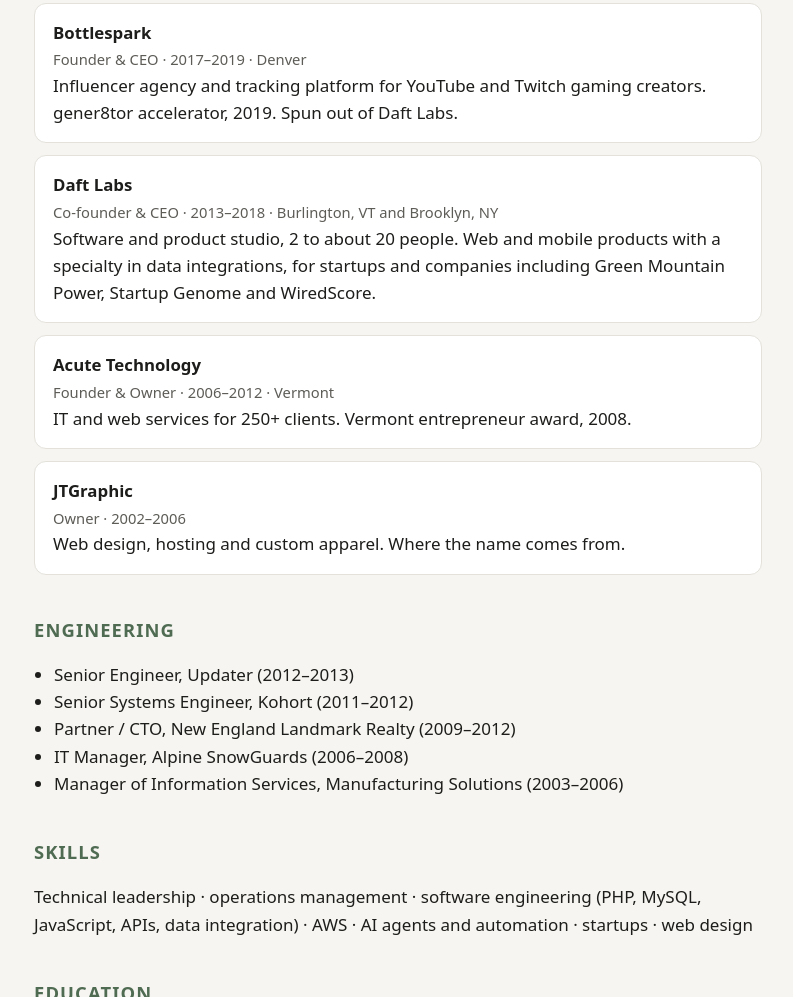
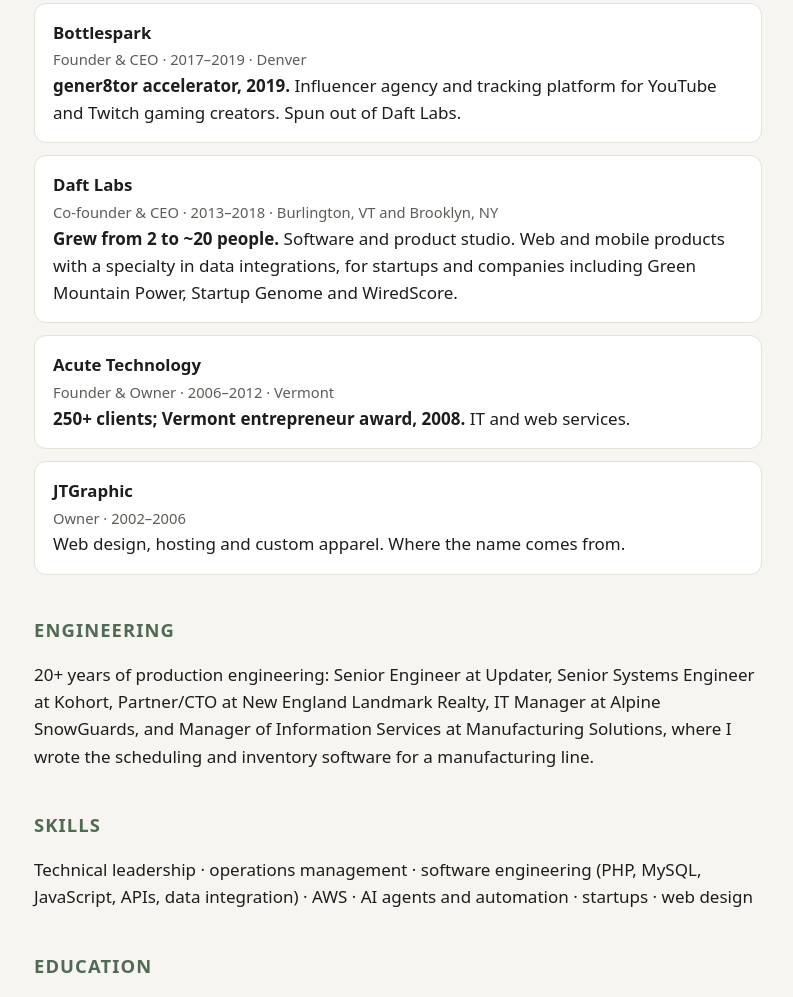
Before and after one commit to jtgraphic/jtgraphic.github.io, a plain HTML site: page index.html in a window 1280 px wide. Shown: the part 505-1502 px from the top of the page, without its empty margins (242-1035 px from the left). Drawn offline with Linux system fonts and the light colour scheme.

Commit message:
Draft: Mirren's mechanical notes (proof points first, one-line engineering, dark color-scheme, focus outlines)
Co-Authored-By: Claude Opus 5.5 <noreply@anthropic.com>
Claude-Session: https://claude.ai/code/session_01QkUNZe9jKUjYzsCmFKuUKo

```diff
--- a/index.html
+++ b/index.html
@@ -14,7 +14,7 @@
  "sameAs":["https://www.linkedin.com/in/jtgraphic/","https://github.com/jtgraphic","https://www.upwork.com/freelancers/~012eb8dc64c1589c94","https://twitter.com/jtgraphic","https://instagram.com/jtgraphic","https://facebook.com/jtgraphic"]}
 </script>
 <style>
-:root{--bg:#f6f5f1;--fg:#1d1d1b;--muted:#5d5c57;--accent:#4f6b52;--card:#fff;--line:#e3e1da}
+:root{color-scheme:light dark;--bg:#f6f5f1;--fg:#1d1d1b;--muted:#5d5c57;--accent:#4f6b52;--card:#fff;--line:#e3e1da}
 @media (prefers-color-scheme:dark){:root{--bg:#141513;--fg:#ecebe6;--muted:#a3a29b;--accent:#9bbf9f;--card:#1d1f1c;--line:#2d302b}}
 *{box-sizing:border-box}body{margin:0;background:var(--bg);color:var(--fg);font:17px/1.6 system-ui,-apple-system,Segoe UI,Roboto,sans-serif}
 main{max-width:760px;margin:0 auto;padding:48px 16px 64px}
@@ -23,7 +23,7 @@ h1{font-size:2.2rem;margin:0 0 4px;letter-spacing:-.01em}h2{font-size:1.15rem;ma
 .card{background:var(--card);border:1px solid var(--line);border-radius:12px;padding:16px 18px;margin:0 0 12px}
 .card h3{margin:0 0 2px;font-size:1.05rem}.meta{color:var(--muted);font-size:.92rem;margin:0 0 6px}.card p{margin:0}
 ul.links{list-style:none;padding:0;display:flex;flex-wrap:wrap;gap:8px}ul.links a{display:inline-block;padding:6px 12px;border:1px solid var(--line);border-radius:999px;color:var(--fg);text-decoration:none;background:var(--card)}
-ul.links a:hover{border-color:var(--accent)}ul.plain{padding-left:20px}footer{margin-top:48px;color:var(--muted);font-size:.9rem}a{color:var(--accent)}
+ul.links a:hover{border-color:var(--accent)}ul.plain{padding-left:20px}footer{margin-top:48px;color:var(--muted);font-size:.9rem}a{color:var(--accent)}a:focus-visible{outline:2px solid var(--accent);outline-offset:3px;border-radius:6px}
 </style>
 </head>
 <body>
@@ -48,21 +48,15 @@ ul.links a:hover{border-color:var(--accent)}ul.plain{padding-left:20px}footer{ma
 
 <section aria-labelledby="ventures">
 <h2 id="ventures">Ventures</h2>
-<article class="card"><h3>Bottlespark</h3><p class="meta">Founder &amp; CEO · 2017–2019 · Denver</p><p>Influencer agency and tracking platform for YouTube and Twitch gaming creators. gener8tor accelerator, 2019. Spun out of Daft Labs.</p></article>
-<article class="card"><h3>Daft Labs</h3><p class="meta">Co-founder &amp; CEO · 2013–2018 · Burlington, VT and Brooklyn, NY</p><p>Software and product studio, 2 to about 20 people. Web and mobile products with a specialty in data integrations, for startups and companies including Green Mountain Power, Startup Genome and WiredScore.</p></article>
-<article class="card"><h3>Acute Technology</h3><p class="meta">Founder &amp; Owner · 2006–2012 · Vermont</p><p>IT and web services for 250+ clients. Vermont entrepreneur award, 2008.</p></article>
+<article class="card"><h3>Bottlespark</h3><p class="meta">Founder &amp; CEO · 2017–2019 · Denver</p><p><strong>gener8tor accelerator, 2019.</strong> Influencer agency and tracking platform for YouTube and Twitch gaming creators. Spun out of Daft Labs.</p></article>
+<article class="card"><h3>Daft Labs</h3><p class="meta">Co-founder &amp; CEO · 2013–2018 · Burlington, VT and Brooklyn, NY</p><p><strong>Grew from 2 to ~20 people.</strong> Software and product studio. Web and mobile products with a specialty in data integrations, for startups and companies including Green Mountain Power, Startup Genome and WiredScore.</p></article>
+<article class="card"><h3>Acute Technology</h3><p class="meta">Founder &amp; Owner · 2006–2012 · Vermont</p><p><strong>250+ clients; Vermont entrepreneur award, 2008.</strong> IT and web services.</p></article>
 <article class="card"><h3>JTGraphic</h3><p class="meta">Owner · 2002–2006</p><p>Web design, hosting and custom apparel. Where the name comes from.</p></article>
 </section>
 
 <section aria-labelledby="eng">
 <h2 id="eng">Engineering</h2>
-<ul class="plain">
-<li>Senior Engineer, Updater (2012–2013)</li>
-<li>Senior Systems Engineer, Kohort (2011–2012)</li>
-<li>Partner / CTO, New England Landmark Realty (2009–2012)</li>
-<li>IT Manager, Alpine SnowGuards (2006–2008)</li>
-<li>Manager of Information Services, Manufacturing Solutions (2003–2006)</li>
-</ul>
+<p>20+ years of production engineering: Senior Engineer at Updater, Senior Systems Engineer at Kohort, Partner/CTO at New England Landmark Realty, IT Manager at Alpine SnowGuards, and Manager of Information Services at Manufacturing Solutions, where I wrote the scheduling and inventory software for a manufacturing line.</p>
 </section>
 
 <section aria-labelledby="skills">
```
